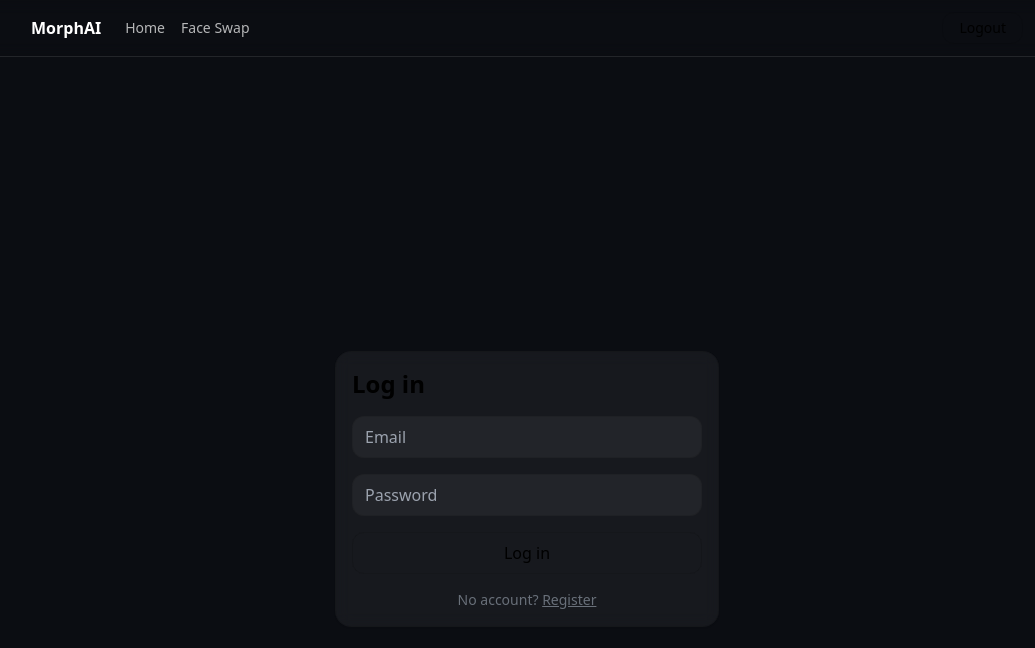
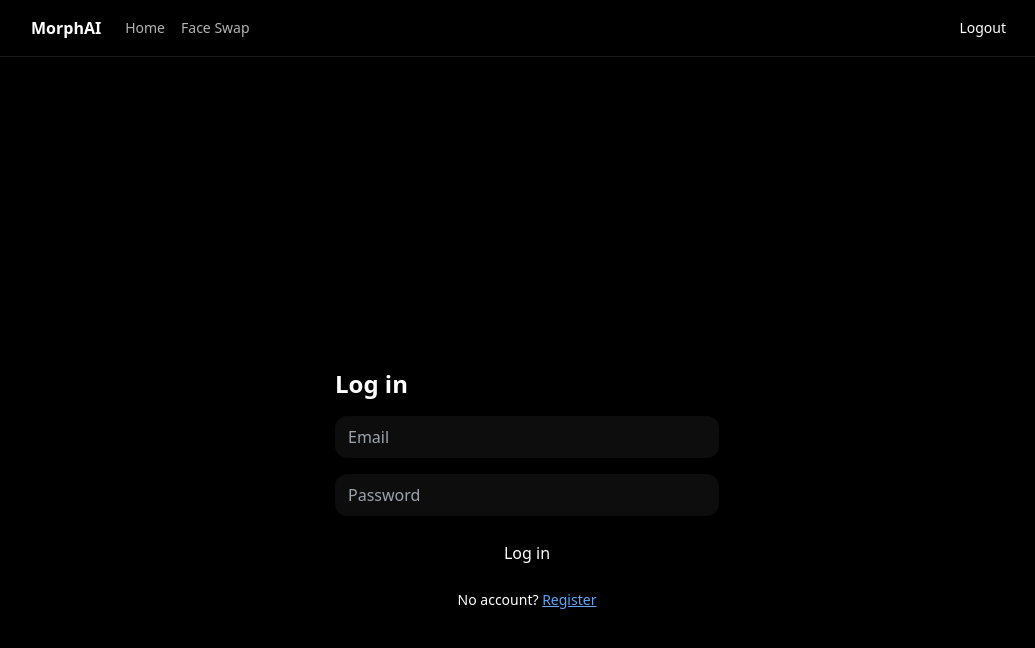
Before and after one commit to Gsprint-create/morphai-frontend, a Next.js app: page /login in a window 1280 px wide. Shown: the top 648 px of the page, without its empty margins (113-1148 px from the left). Built offline with nearby package versions, Linux system fonts and the light colour scheme; no server answers.

Commit message:
fix: clean Tailwind globals.css for v3

```diff
--- a/src/app/globals.css
+++ b/src/app/globals.css
@@ -1,18 +1,38 @@
-/* Tailwind v3 directives */
 @tailwind base;
 @tailwind components;
 @tailwind utilities;
 
-/* Design tokens + small utilities */
-:root {
-  --muted: #69707a;
+/* 🔹 Custom reusable utilities */
+.input {
+  @apply w-full rounded-xl border border-black/10 bg-white/5 px-3 py-2 outline-none;
 }
 
-.card  { @apply rounded-2xl border border-black/10 bg-white/5 backdrop-blur p-4 shadow-sm; }
-.input { @apply w-full rounded-xl border border-black/10 bg-white/5 px-3 py-2 outline-none; }
-.btn   { @apply inline-flex items-center justify-center rounded-xl px-4 py-2 font-medium border border-black/10 hover:opacity-90; }
+.btn {
+  @apply inline-flex items-center justify-center rounded-xl px-4 py-2 font-medium
+         border border-black/10 hover:opacity-90 transition;
+}
 
+/* 🔹 Global HTML + body styling */
 html, body {
-  height: 100%;
-  background: #0b0d12; /* optional */
+  @apply h-full w-full bg-black text-white antialiased;
 }
+
+/* 🔹 Layout helpers */
+.container {
+  @apply mx-auto max-w-7xl px-4 sm:px-6 lg:px-8;
+}
+
+/* 🔹 Links */
+a {
+  @apply text-blue-400 hover:text-blue-300 transition;
+}
+
+/* 🔹 Form labels */
+label {
+  @apply block text-sm font-medium mb-1;
+}
+
+/* 🔹 Error messages */
+.error {
+  @apply text-red-500 text-sm mt-1;
+}
```
